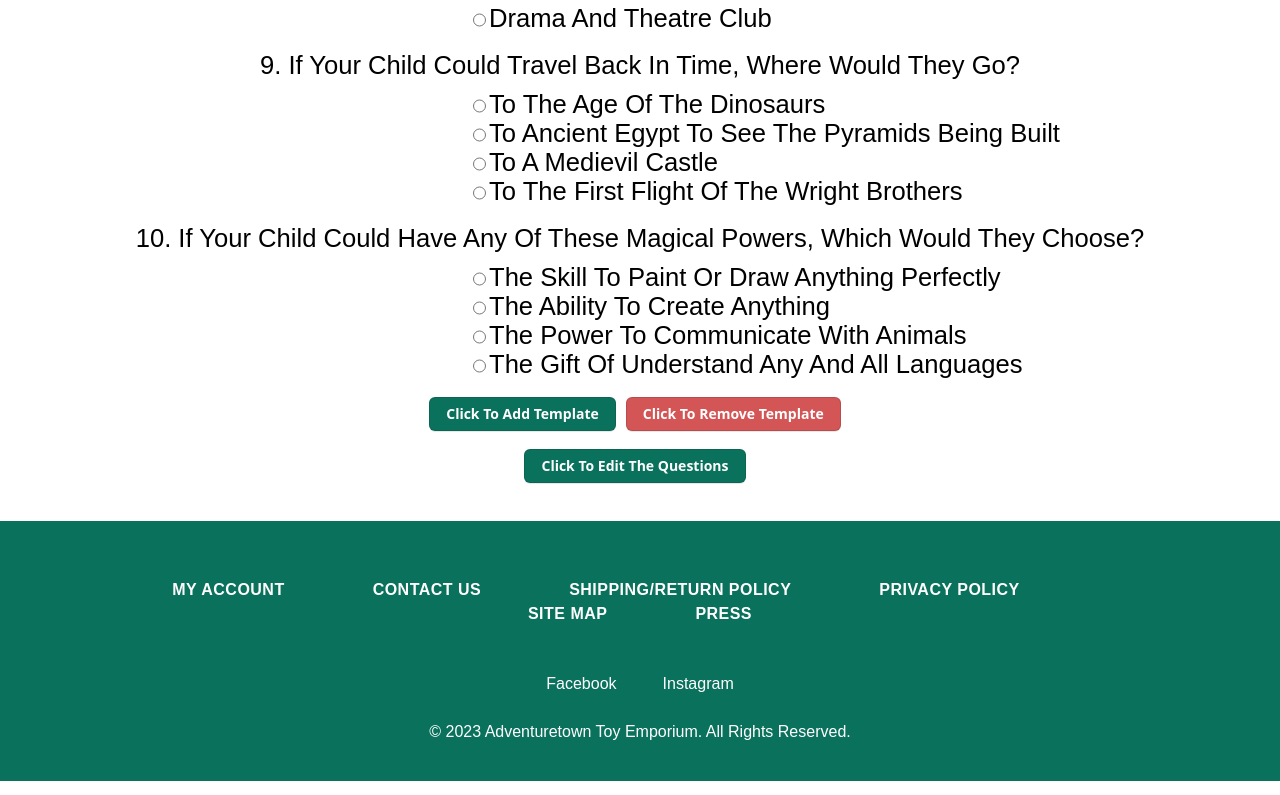
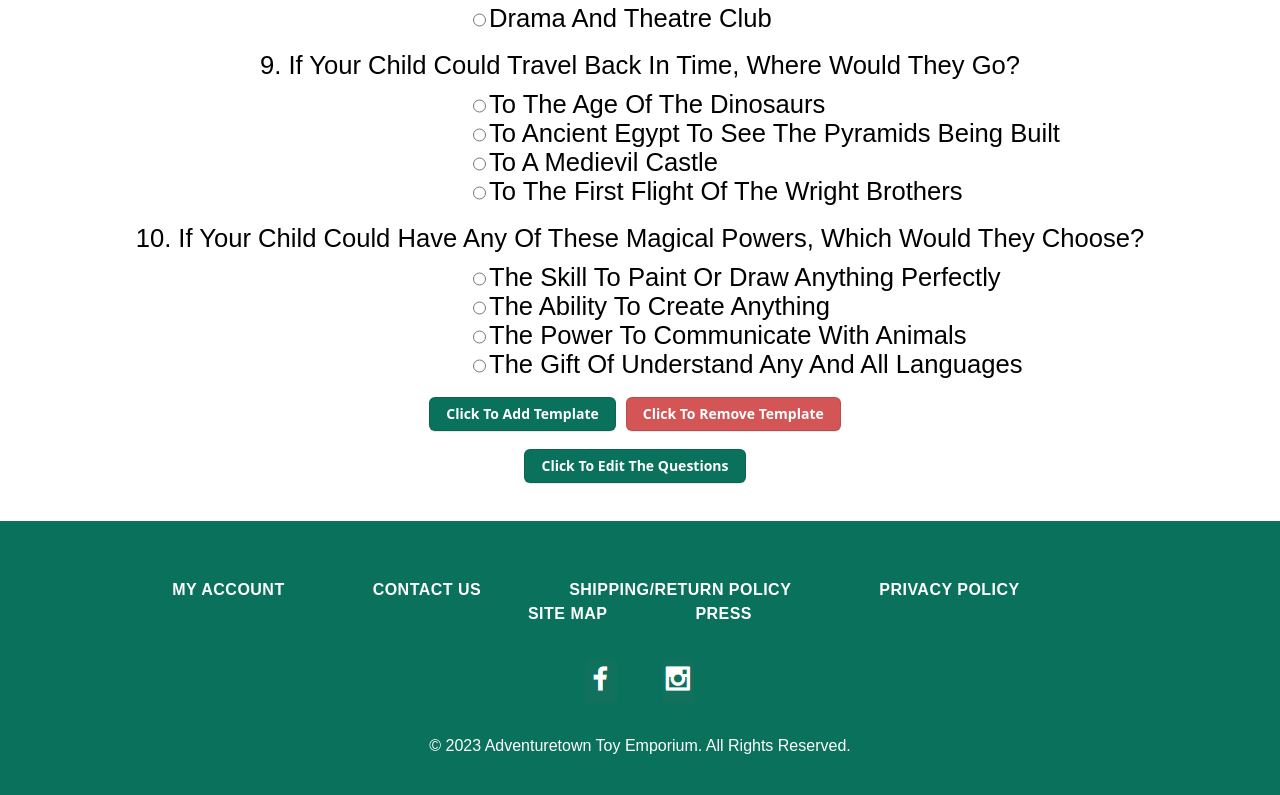
Before and after one commit to xraycodes/ToyEmporium, a Vue app: page / in a window 1280 px wide. Shown: the part 1600-2395 px from the top of the page. Built offline with nearby package versions, Linux system fonts and the light colour scheme.

Commit message:
Changed IG and FB logos in footer

```diff
--- a/src/assets/components/layout/Footer.vue
+++ b/src/assets/components/layout/Footer.vue
@@ -39,12 +39,16 @@
                     <ul class="inline-list">
                         <li>
                             <a class="theme-icon--facebook" href="https://www.facebook.com/AdventuretownToyEmporium/"
-                                target="_blank" rel="noreferrer" aria-label="View our Facebook Page">Facebook</a>
+                                target="_blank" rel="noreferrer" aria-label="View our Facebook Page">
+                            <img src="./../../images/fb.jpg">
+                            </a>
 
                         </li>
                         <li>
                             <a class="theme-icon--instagram" href="https://www.instagram.com/adventuretowntoys/"
-                                target="_blank" rel="noreferrer" aria-label="View our Instagram Page">Instagram</a>
+                                target="_blank" rel="noreferrer" aria-label="View our Instagram Page">
+                            <img src="./../../images/ig.jpg">
+                            </a>
                         </li>
 
                     </ul>
```
Also changed, not shown: src/assets/images/fb.jpg (added), src/assets/images/ig.jpg (added).
